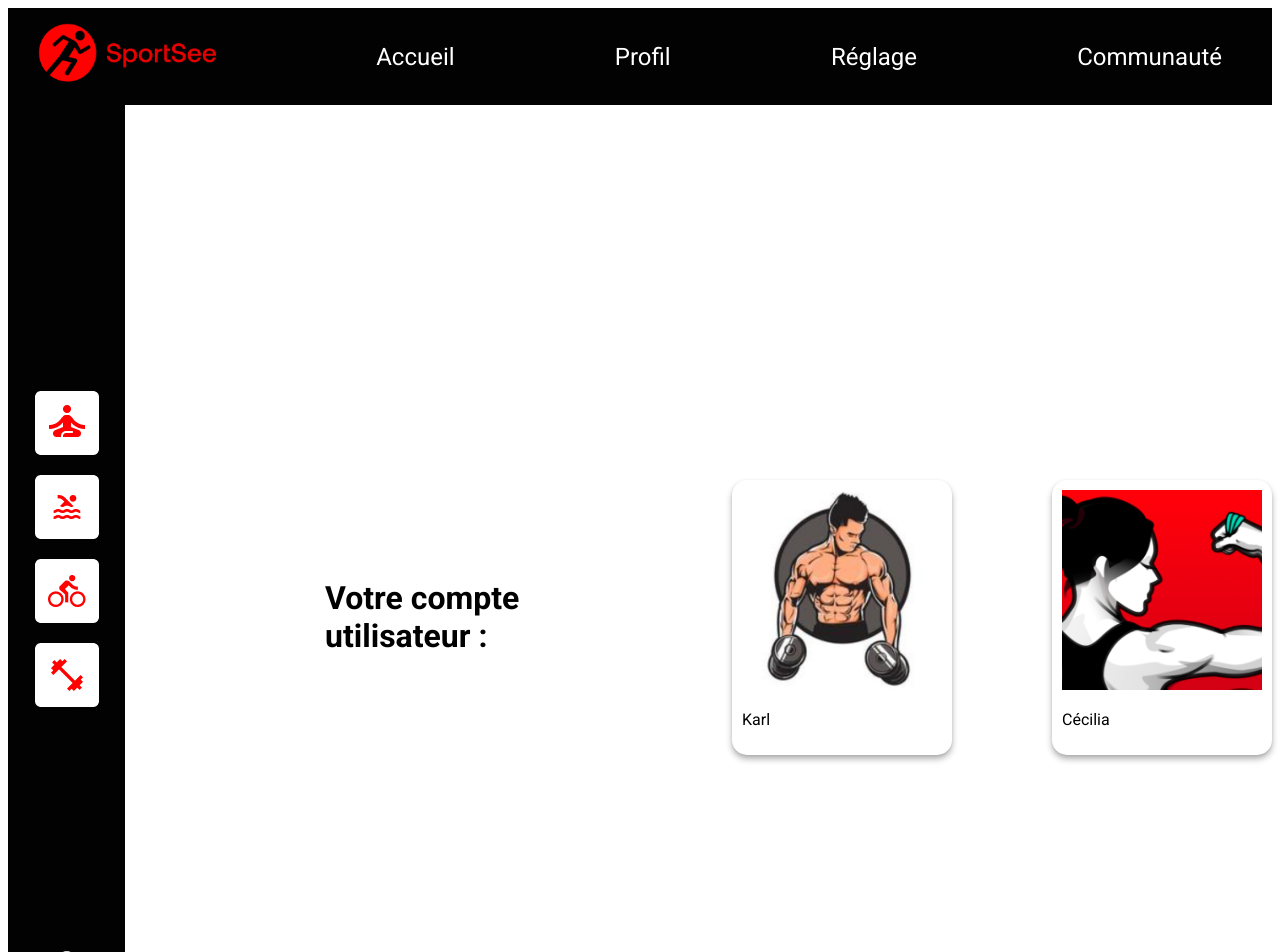
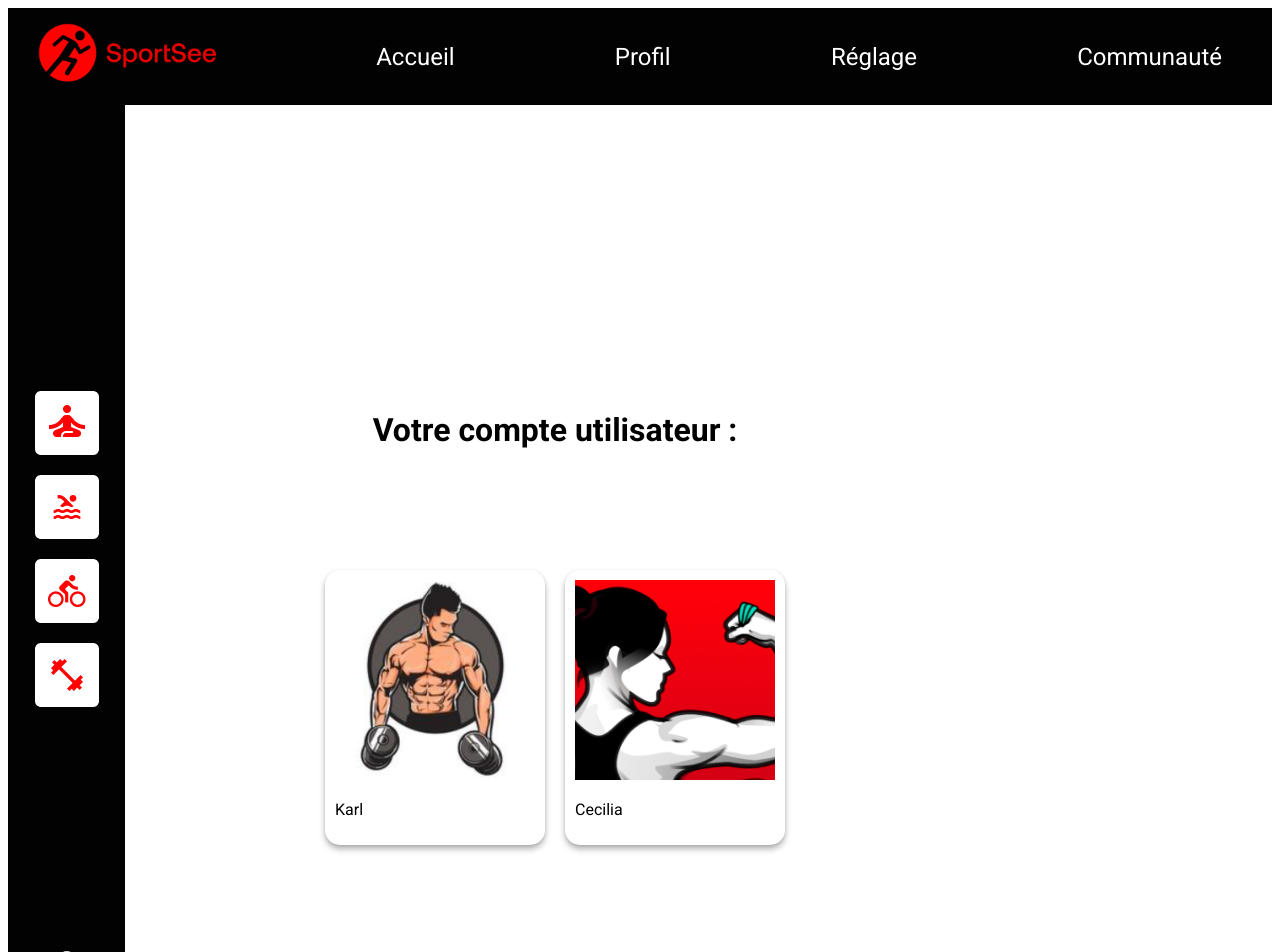
Before and after one commit to DavyHaYehoudi/sportsee, a React (Create React App) app: page / in a window 1280 px wide. Shown: the top 952 px of the page. Built offline with nearby package versions, Linux system fonts and the light colour scheme.

Commit message:
home page style

```diff
--- a/src/page/Home.jsx
+++ b/src/page/Home.jsx
@@ -10,6 +10,7 @@ const Home = () => {
       <AsideBar />
       <div className="homePage-container">
         <h1>Votre compte utilisateur :</h1>
+        <div className="card-profil-wrapper">
           <div className="card-profil">
             <Link to="/profil/12">
               <img src={karlImage} alt="Karl" />
@@ -19,8 +20,9 @@ const Home = () => {
           <div className="card-profil">
             <Link to="/profil/18">
               <img src={ceciliaImage} alt="Cecilia" />
-            <p>Cécilia</p>
+              <p>Cecilia</p>
             </Link>
+          </div>
         </div>
       </div>
     </div>
--- a/src/style/page/home.css
+++ b/src/style/page/home.css
@@ -4,14 +4,19 @@
 }
 .homePage-container{
     display: flex;
-    justify-content: space-between;
+    justify-content: center;
     align-items: center;
     gap: 100px;
+    flex-direction: column;
 }
 .homePage-container img{
     width: 200px;
     height: 200px;
     object-fit: cover;
+}
+.card-profil-wrapper{
+    display: flex;
+    gap: 20px;
 }
 .card-profil {
     border-radius: 15px;
```
Also changed, not shown: public/maquette.png. Lines whose indentation alone changed are shown as unchanged.
